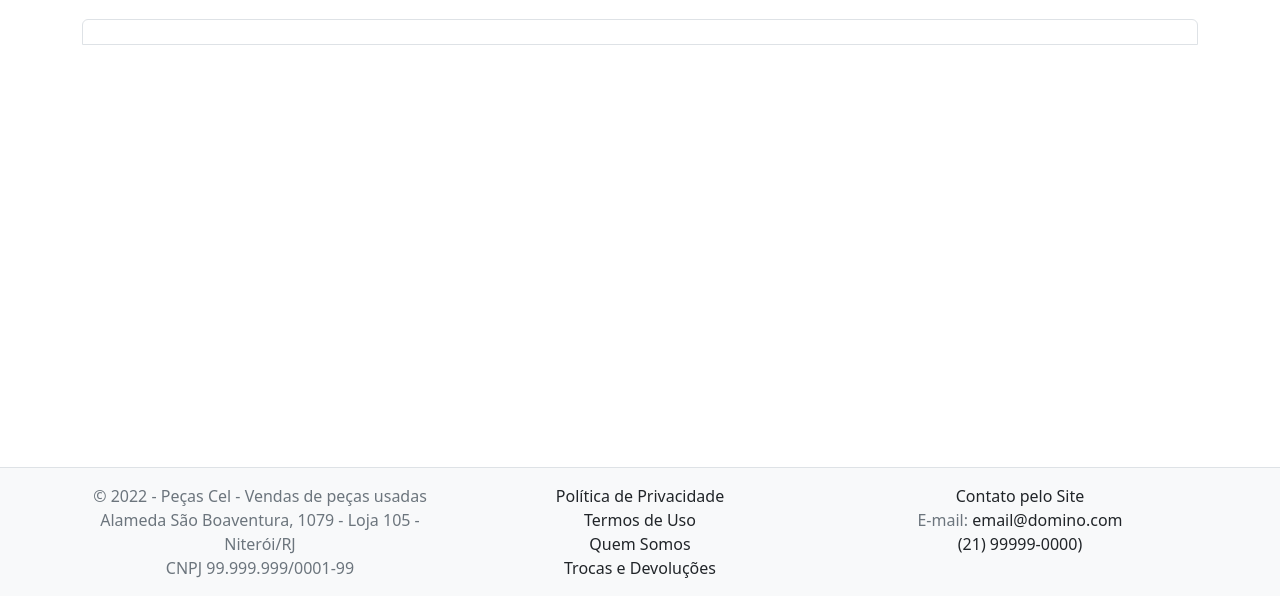
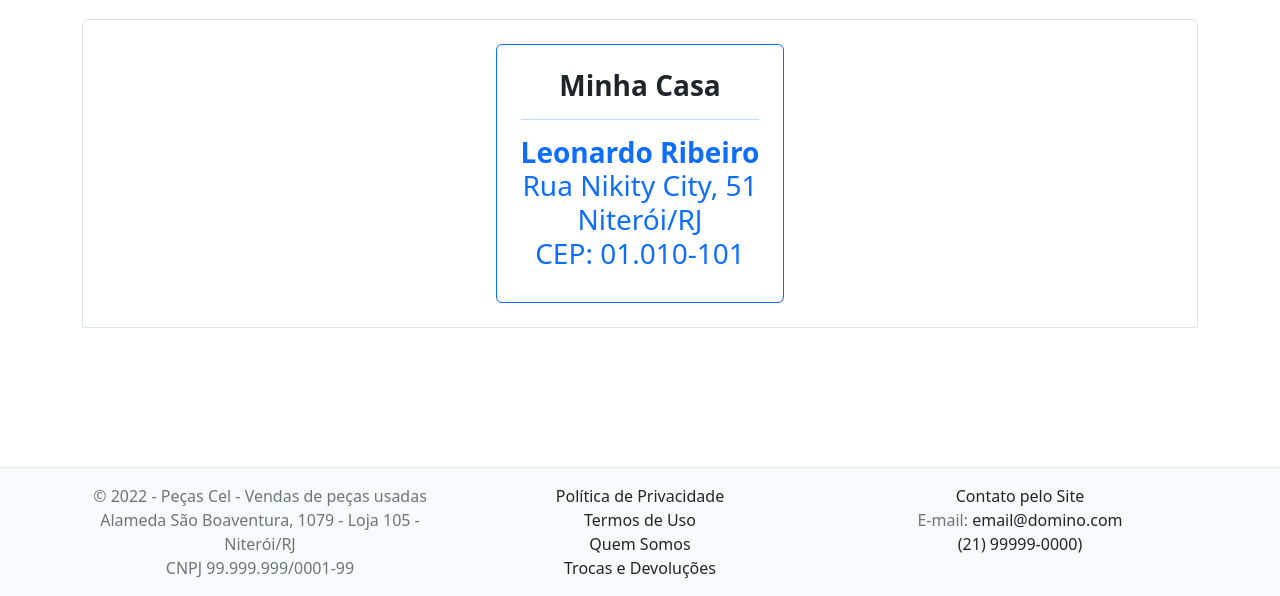
Before and after one commit to leo-ribeiro/Pecas-Cel, a website: page fechamento_endereço.html in a window 1280 px wide. Shown: the part 204-800 px from the top of the page. Drawn offline with nearby package versions, Linux system fonts and the light colour scheme.

Commit message:
Fechamento Endereço

```diff
--- a/css/estilos.css
+++ b/css/estilos.css
@@ -19,3 +19,14 @@
         margin-top: 1rem;
     }
 }
+
+label:hover .text-dark {
+    transition: color 0.2s ease;
+    color: white !important;
+}
+
+label .text-dark {
+    transition: color 0.2s ease;
+}
+
+.btn-check
--- a/fechamento_endereço.html
+++ b/fechamento_endereço.html
@@ -90,6 +90,19 @@
                         Selecione o endereço de entrega e clique em <b>Continuar</b> para prosseguir para <b>seleção da forma de pagamento</b>.
                     </h3>
                     <div class="d-flex justify-content-around flex-wrap border rounded-top pt-4 px-3">
+                        <div class="mb-4 mx-2">
+                            <input type="radio" class="btn-check" name="endereço" id="end1" autocomplete="off">
+                            <label class="btn btn-outline-primary p-4 h-100 w-100" for="end1">
+                                <h3>
+                                    <b class="text-dark">Minha Casa</b><br>
+                                    <hr>
+                                    <b>Leonardo Ribeiro</b><br>
+                                    Rua Nikity City, 51<br>
+                                    Niterói/RJ<br>
+                                    CEP: 01.010-101
+                                </h3>
+                            </label>
+                        </div>
 
                     </div>
                 </div>
```
